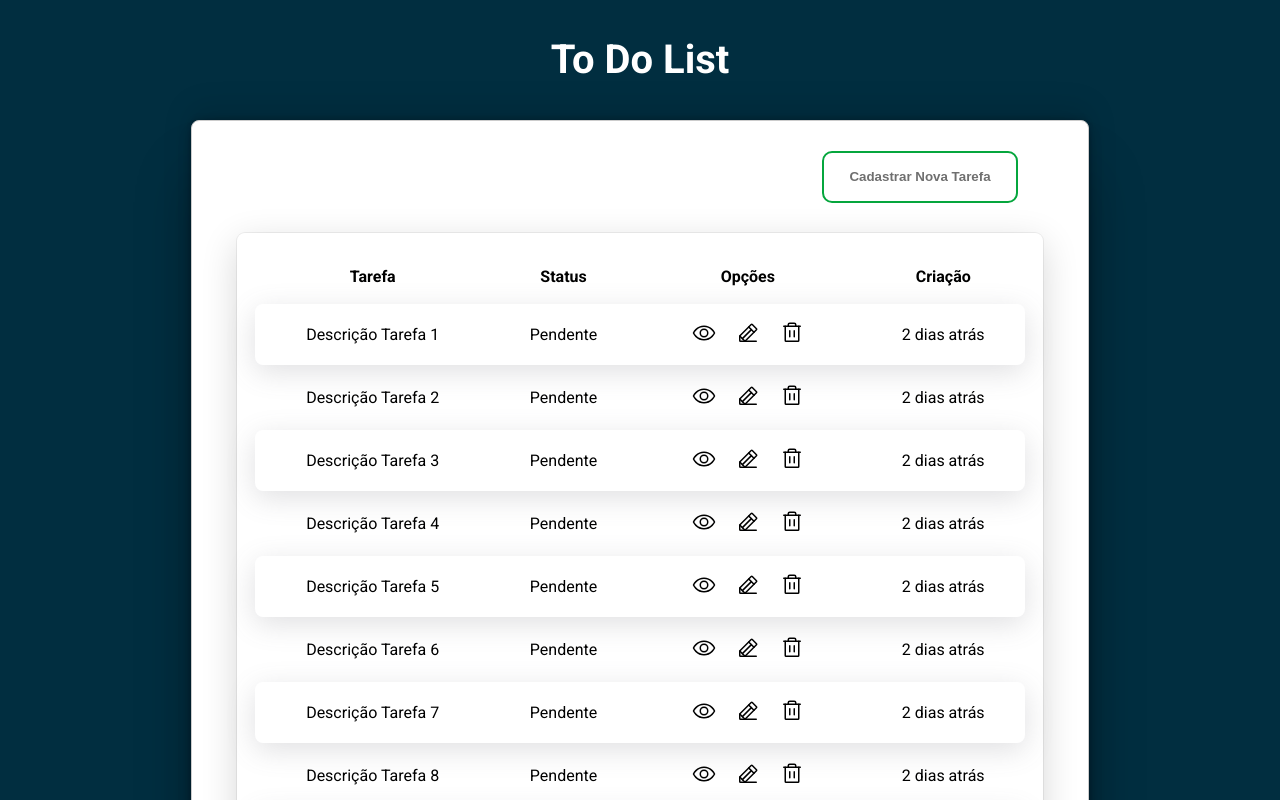
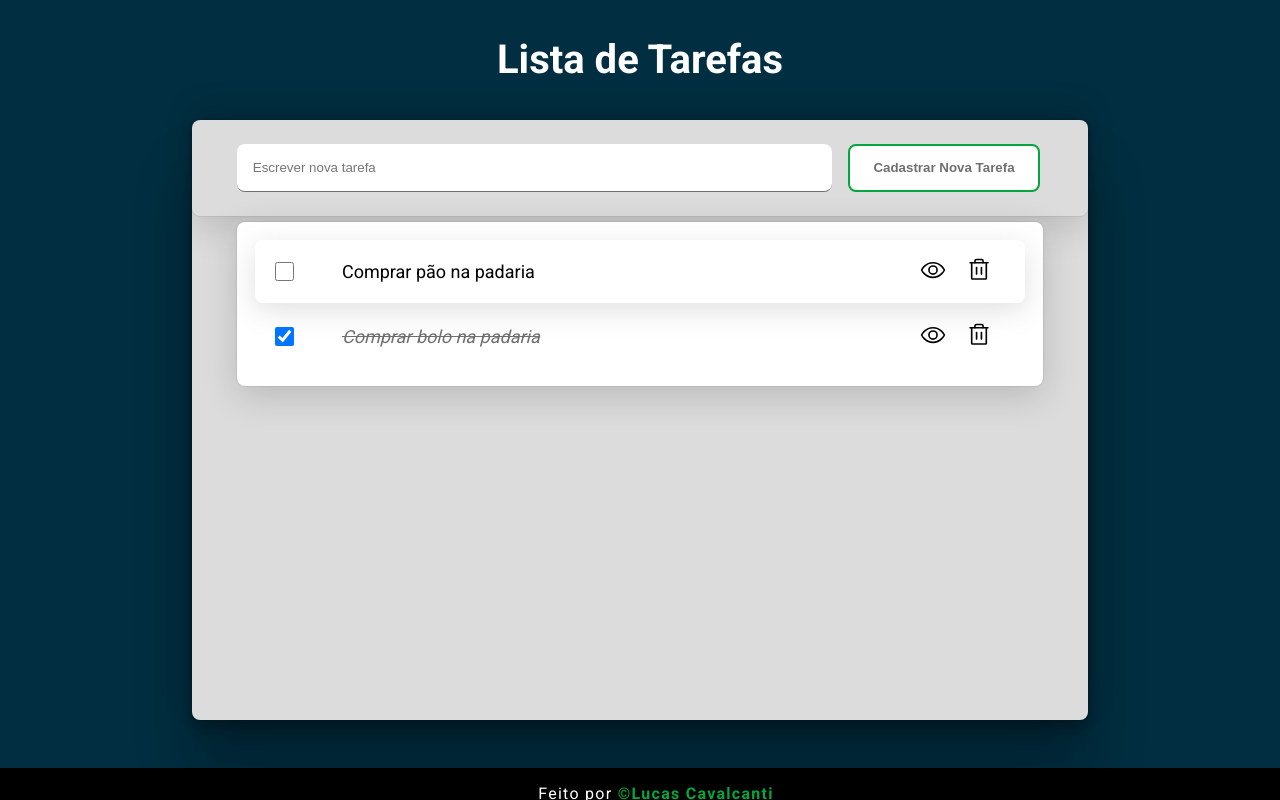
Before and after one commit to lcavalcanti393/ToDo-List, a React (Vite) app: page / in a window 1280 px wide. Shown: the top 800 px of the page. Built offline with nearby package versions, Linux system fonts and the light colour scheme.

Commit message:
Adding functionality and styles on table and buttons. Without create tasks yet

```diff
--- a/src/App.css
+++ b/src/App.css
@@ -0,0 +1,29 @@
+::-webkit-scrollbar {
+    width: 12px;
+    border-radius: 8px;
+    background-color: var(--gray);
+    border: 5px solid var(--white);
+}
+
+::-webkit-scrollbar-thumb {
+    background-color: var(--gray-500);
+    border-radius: 50px ;
+    border: 2px solid var(--white);
+}
+
+footer {
+    margin: 0;
+}
+
+@media (min-width: 1400px) {
+    body {
+        overflow-x: hidden;
+    }
+
+}
+
+@media (min-height: 900px) {
+    body {
+        overflow-y: hidden;
+    }
+}
--- a/src/App.tsx
+++ b/src/App.tsx
@@ -20,5 +20,5 @@ export function App() {
       </footer>
 
     </div>
-  )
+  );
 }
--- a/src/Components/Footer.module.css
+++ b/src/Components/Footer.module.css
@@ -4,13 +4,12 @@
     height: 1rem;
     color: var(--white);
 
+    bottom: 0;
     padding: 1rem;
 
     text-align: center;
+    letter-spacing: 0.08rem;
 
-    overflow: none;
-
-    letter-spacing: 0.08rem;
 }
 
 .footer span {
--- a/src/Components/Header.module.css
+++ b/src/Components/Header.module.css
@@ -1,5 +1,7 @@
 .titleBox {
     width: 80%;
+
+    display: block;
 
     margin: 0 auto;
     max-height: 20%;
--- a/src/Components/Header.tsx
+++ b/src/Components/Header.tsx
@@ -3,7 +3,7 @@ import styles from './Header.module.css';
 export function Header(){
     return(
         <div className={styles.titleBox}>
-            <h1 className={styles.title}>To Do List</h1>
+            <h1 className={styles.title}>Lista de Tarefas</h1>
         </div>
     );
 }
--- /dev/null
+++ b/src/Components/ListItem.module.css
@@ -0,0 +1,59 @@
+input[type=checkbox] {
+    width: 1.2rem;
+    height: 1.2rem;
+}
+
+input[type=checkbox]:checked {
+    background: var(--blue);
+}
+
+
+.secondData {
+    width: 73%;
+    text-align: justify;
+
+    font-size: 18px;
+
+}
+
+.secondDataFalse {
+    width: 73%;
+    text-align: justify;
+
+    font-style: italic;
+    font-size: 18px;
+
+    color: var(--gray-500);
+    text-decoration: line-through;
+}
+
+.buttons {
+    display: flex;
+    gap: 0.5rem;
+
+    justify-content: center;
+    align-items: center;
+
+    margin: 0 auto;
+}
+
+.buttons  button {
+    background: transparent;
+    border: none;
+
+    border-radius: 8px;
+
+    transition: .3s;
+}
+
+.eye:hover {
+    color: var(--blue);
+}
+
+.pencil:hover {
+    color: var(--fourth-color);
+}
+
+.trash:hover {
+    color: var(--red);
+}
--- /dev/null
+++ b/src/Components/ListItem.tsx
@@ -0,0 +1,50 @@
+import { useState } from 'react';
+import { Trash, Eye } from 'phosphor-react';
+import styles from './ListItem.module.css';
+
+import { Item } from './Table';
+import { Modal } from './Modal';
+
+
+type Props = {
+    task: Item
+}
+
+export function ListItem({ task }: Props) {
+
+    const [isOpen, setIsOpen] = useState(false);
+
+    const[isChecked, setIsChecked] = useState(task.done);
+
+    return (
+        <tr key={task.id}>
+            <td>  <input    type="checkbox"
+                            onChange={e => setIsChecked(e.target.checked)}
+                            checked={isChecked}
+                    />
+            </td>
+
+            <td className={isChecked ? styles.secondDataFalse : styles.secondData}>
+                {task.content}
+            </td>
+
+            <td className={styles.buttons}>
+                <button onClick={() => setIsOpen(!isOpen)}
+                        className={styles.eye}
+                        >
+                            <Eye size={26}  />
+                </button>
+
+                <button className={styles.trash}>
+                    <Trash size={26}/>
+                </button>
+
+            </td>
+
+
+            <Modal isOpen={isOpen} setCloseModal={() => setIsOpen(!isOpen)} />
+
+        </tr>
+    );
+
+}
--- a/src/Components/Table.module.css
+++ b/src/Components/Table.module.css
@@ -1,58 +1,79 @@
 .container {
     max-width: 70%;
-    max-height: 80%;
+    height: 75vh;
     margin-top: 1rem;
 
-    background-color: var(--white);
+    background-color: #DCDCDC;
     border-radius: 8px;
 
-    border: 1px solid #ccc;
+    overflow: auto;
 
     box-shadow: rgba(0, 0, 0, 0.25) 0px 54px 55px, rgba(0, 0, 0, 0.12) 0px -12px 30px, rgba(0, 0, 0, 0.12) 0px 4px 6px, rgba(0, 0, 0, 0.17) 0px 12px 13px, rgba(0, 0, 0, 0.09) 0px -3px 5px;
 }
 
-.task {
+.taskHeader {
+    display: flex;
+    padding: 1.5rem 0;
+
+    align-items: center;
+
     width: 100%;
-    display: flex;
 
-    padding: 2rem 0;
-
-    height: 3rem;
+    border-radius: 8px;
+    box-shadow: rgba(0, 0, 0, 0.16) 0px 10px 36px 0px, rgba(0, 0, 0, 0.06) 0px 0px 0px 1px;
 
 }
 
-.taskHeader {
-    display: flex;
-    padding: 2rem 0;
+.taskHeader > input {
+    margin-left: 5%;
+    margin-right: 1rem;
+    background: var(--white);
 
-    flex-direction: row-reverse;
+    flex: 1;
 
-    margin-right: 4.5rem;
+    border-radius: 8px;
+    padding: 1rem;
+
+    border: 0;
+    outline: 0;
+
+    border-bottom: 1px solid var(--gray-500);
+
+    transition: .3s;
 }
 
+.taskHeader > input:focus {
+    border: 0;
+    outline: 0;
 
-.taskHeader > button[type=submit] {
-    background: transparent;
-    border: 0;
-    outline: 2px solid var(--green);
+    background-color: var(--white);
+
+    box-shadow: rgba(0, 0, 0, 0.16) 0px 15px 36px 0px, rgba(0, 0, 0, 0.06) 0px 0px 0px 1px;
+}
+
+.taskHeader button[type=submit] {
+    background: var(--white);
+    border: 2px solid var(--green);
     color: var(--gray-500);
+
+    margin-right: 3rem;
 
     height: 3rem;
     width: 12rem;
     cursor: pointer;
-    padding: 1rem;
+    padding: 0.5rem;
     font-weight: bold;
     border-radius: 8px;
 
     transition: 0.4s;
 }
 
-.taskHeader > button[type=submit]:hover {
+.taskHeader button[type=submit]:hover {
     background: var(--green-200);
     color: var(--white);
 }
 
-.taskHeader > button[type=submit] strong {
+.taskHeader button[type=submit] strong {
     align-items: center;
     justify-content: center;
 
@@ -61,18 +82,18 @@
 .table {
     width: 90%;
 
-    margin: 0 auto;
+    margin: auto;
 
-    margin-bottom: 3rem;
+    background-color: var(--white);
+
+    margin-top: 0.4rem;
+    margin-bottom: 1rem;
     border-radius: 8px;
     padding: 1rem;
 
     box-shadow: rgba(0, 0, 0, 0.16) 0px 10px 36px 0px, rgba(0, 0, 0, 0.06) 0px 0px 0px 1px;
 }
 
-.table thead tr th{
-    padding: 1rem;
-}
 
 .table tbody tr {
     border-radius: 8px;
@@ -84,40 +105,7 @@
 
 .table tr td{
     padding: 1rem;
-    text-align: center;
 
-
-}
-
-.buttons {
-    display: flex;
-    gap: 0.5rem;
-
-    justify-content: center;
-    align-items: center;
-
-    margin: 0 auto;
-}
-
-.buttons  button {
-    background: transparent;
-    border: none;
-
-    border-radius: 8px;
-
-    transition: .3s;
-}
-
-.eye:hover {
-    color: var(--blue);
-}
-
-.pencil:hover {
-    color: var(--fourth-color);
-}
-
-.trash:hover {
-    color: var(--red);
 }
 
 @media (max-width: 840px) {
--- a/src/Components/Table.tsx
+++ b/src/Components/Table.tsx
@@ -1,134 +1,41 @@
 import { useState } from 'react';
-import { Trash, PencilLine, Eye } from 'phosphor-react';
-import { Modal } from './Modal';
+import { ListItem } from './ListItem';
 
 import styles from './Table.module.css';
 
+
+export type Item = {
+    id: number;
+    content: string;
+    done: boolean;
+}
+
+
 export function Table(){
 
-    const [isOpen, setIsOpen] = useState(false);
+    const[list, setList] = useState<Item[]>([
+        { id: 1, content: "Comprar pão na padaria", done: false},
+        { id: 2, content: "Comprar bolo na padaria", done: true}
+    ]);
 
     return(
         <div className={styles.container}>
             <header className={styles.taskHeader}>
-                <button type='submit' onClick={ () => setIsOpen(!isOpen) }><strong>Cadastrar Nova Tarefa</strong></button>
+                <input type="text" placeholder="Escrever nova tarefa" />
+                <button type='submit' ><strong>Cadastrar Nova Tarefa</strong></button>
             </header>
 
             <main>
                 <div className={styles.tableContainer}>
                     <table className={styles.table}>
-                        <thead>
-                            <tr>
-                                <th>Tarefa</th>
-                                <th>Status</th>
-                                <th>Opções</th>
-                                <th>Criação</th>
-                            </tr>
-                        </thead>
-
                         <tbody>
-                            <tr>
-                                <td>Descrição Tarefa 1</td>
-                                <td>Pendente</td>
-                                <td className={styles.buttons}>
-                                    <button className={styles.eye}><Eye size={24} /></button>
-                                    <button className={styles.pencil}><PencilLine size={24} /></button>
-                                    <button className={styles.trash}><Trash size={24}/></button>
-                                </td>
-                                <td>
-                                    <time>2 dias atrás</time>
-                                </td>
-                            </tr>
-                            <tr>
-                                <td>Descrição Tarefa 2</td>
-                                <td>Pendente</td>
-                                <td className={styles.buttons}>
-                                    <button className={styles.eye}><Eye size={24} /></button>
-                                    <button className={styles.pencil}><PencilLine size={24} /></button>
-                                    <button className={styles.trash}><Trash size={24}/></button>
-                                </td>
-                                <td>2 dias atrás</td>
-                            </tr>
-                            <tr>
-                                <td>Descrição Tarefa 3</td>
-                                <td>Pendente</td>
-                                <td className={styles.buttons}>
-                                    <button className={styles.eye}><Eye size={24} /></button>
-                                    <button className={styles.pencil}><PencilLine size={24} /></button>
-                                    <button className={styles.trash}><Trash size={24}/></button>
-                                </td>
-                                <td>2 dias atrás</td>
-                            </tr>
-                            <tr>
-                                <td>Descrição Tarefa 4</td>
-                                <td>Pendente</td>
-                                <td className={styles.buttons}>
-                                    <button className={styles.eye}><Eye size={24} /></button>
-                                    <button className={styles.pencil}><PencilLine size={24} /></button>
-                                    <button className={styles.trash}><Trash size={24}/></button>
-                                </td>
-                                <td>2 dias atrás</td>
-                            </tr>
-                            <tr>
-                                <td>Descrição Tarefa 5</td>
-                                <td>Pendente</td>
-                                <td className={styles.buttons}>
-                                    <button className={styles.eye}><Eye size={24} /></button>
-                                    <button className={styles.pencil}><PencilLine size={24} /></button>
-                                    <button className={styles.trash}><Trash size={24}/></button>
-                                </td>
-                                <td>2 dias atrás</td>
-                            </tr>
-                            <tr>
-                                <td>Descrição Tarefa 6</td>
-                                <td>Pendente</td>
-                                <td className={styles.buttons}>
-                                    <button className={styles.eye}><Eye size={24} /></button>
-                                    <button className={styles.pencil}><PencilLine size={24} /></button>
-                                    <button className={styles.trash}><Trash size={24}/></button>
-                                </td>
-                                <td>2 dias atrás</td>
-                            </tr>
-                            <tr>
-                                <td>Descrição Tarefa 7</td>
-                                <td>Pendente</td>
-                                <td className={styles.buttons}>
-                                    <button className={styles.eye}><Eye size={24} /></button>
-                                    <button className={styles.pencil}><PencilLine size={24} /></button>
-                                    <button className={styles.trash}><Trash size={24}/></button>
-                                </td>
-                                <td>2 dias atrás</td>
-                            </tr>
-                            <tr>
-                                <td>Descrição Tarefa 8</td>
-                                <td>Pendente</td>
-                                <td className={styles.buttons}>
-                                    <button className={styles.eye}><Eye size={24} /></button>
-                                    <button className={styles.pencil}><PencilLine size={24} /></button>
-                                    <button className={styles.trash}><Trash size={24}/></button>
-                                </td>
-                                <td>2 dias atrás</td>
-                            </tr>
-                            <tr>
-                                <td>Descrição Tarefa 9</td>
-                                <td>Pendente</td>
-                                <td className={styles.buttons}>
-                                    <button className={styles.eye}><Eye size={24} /></button>
-                                    <button className={styles.pencil}><PencilLine size={24} /></button>
-                                    <button className={styles.trash}><Trash size={24}/></button>
-                                </td>
-                                <td>2 dias atrás</td>
-                            </tr>
+                            {list.map((item, index)=>(
+                                <ListItem   key={index} task={item} />
+                            ))}
                         </tbody>
                     </table>
                 </div>
-
             </main>
-
-            <footer>
-
-                <Modal isOpen={isOpen} setCloseModal={() => setIsOpen(!isOpen)} />
-            </footer>
 
         </div>
     );
--- a/src/global.css
+++ b/src/global.css
@@ -26,6 +26,8 @@ body {
     padding: 0;
     box-sizing: border-box;
 
+    min-height: 100vh;
+
     font-family: 'Roboto', sans-serif;
 
     background-color: var(--first-color);
```
Also changed, not shown: src/Components/Modal.tsx (+32 -3 lines), src/Components/Modal.module.css (added).
